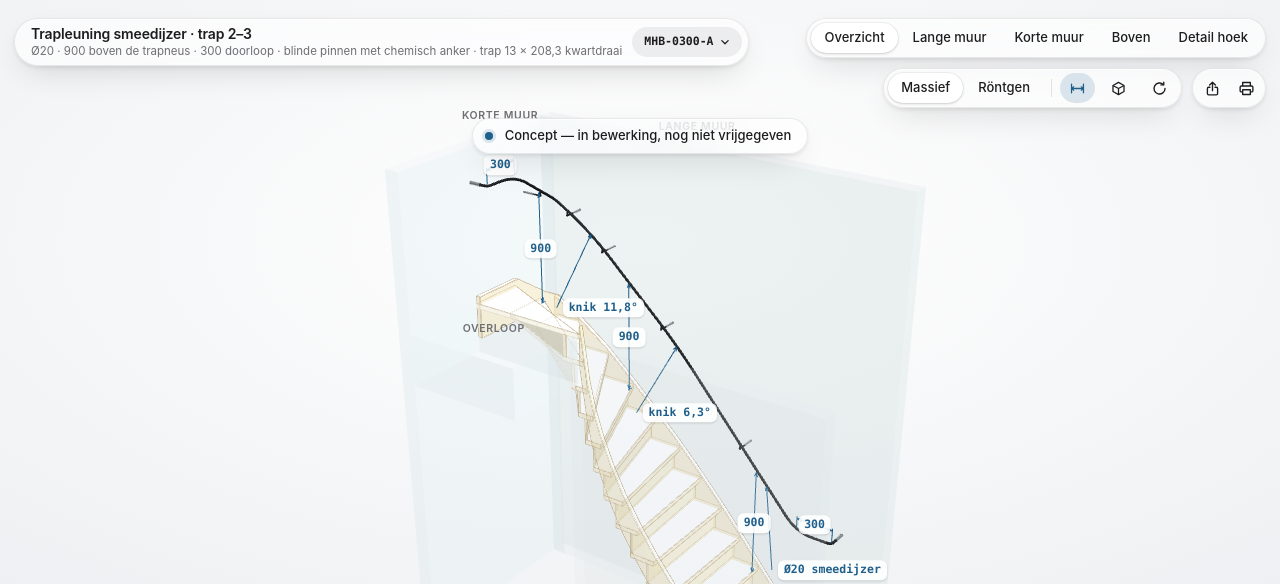
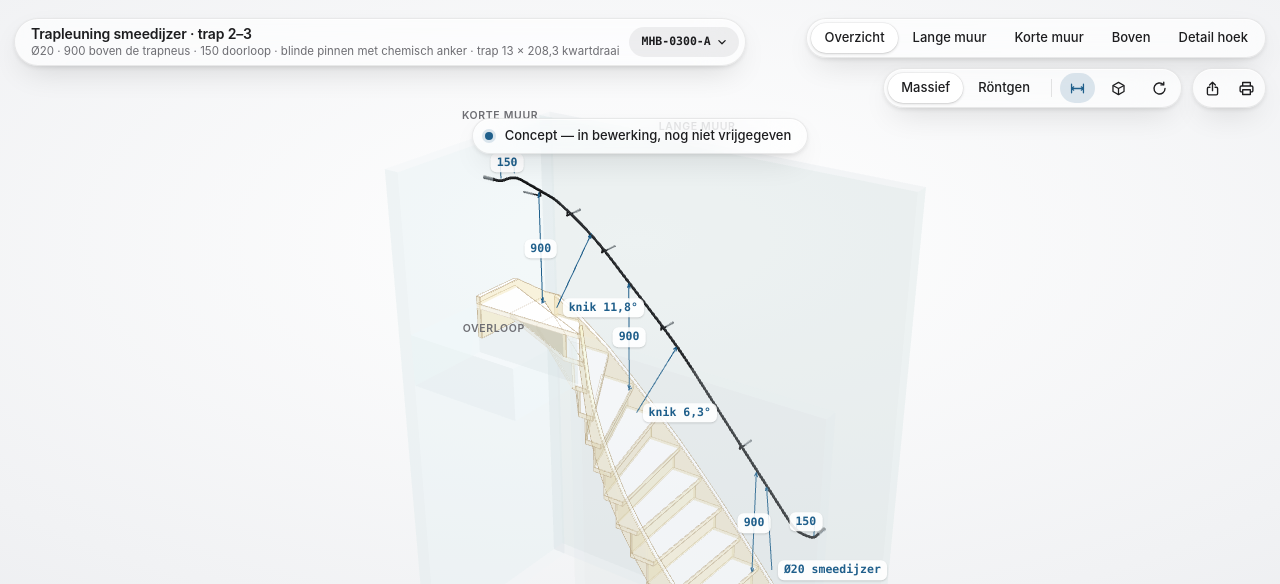
Before and after one commit to AfricaBambaata/prototypes, a plain HTML site: page drawings/MHB-0300/A.html in a window 1280 px wide. Shown: the top 584 px of the page. Drawn offline with nearby package versions, Linux system fonts and the light colour scheme.

Commit message:
MHB-0300-A (concept): doorloop voor en na de trap 150 mm
De horizontale doorloop onderaan en bovenaan is 150 mm (was 300);
plooistaat, lengtes (as ≈ 4,14 m) en maten bijgewerkt.

Co-Authored-By: Claude Opus 5.5 <noreply@anthropic.com>
Claude-Session: https://claude.ai/code/session_01XXJD1Cb5JRmrQvLX4eUmCv

```diff
--- a/drawings/MHB-0300/A.html
+++ b/drawings/MHB-0300/A.html
@@ -28,14 +28,14 @@
 // Trap overgenomen uit het grondplan van de trappenmaker (schaal 1:13,3), licht getekend; de leuning is het onderwerp.
 // Plan in mm: X langs de lange muur (0 = korte muur), Y van de lange muur naar binnen (0 … 941,68).
 // Wereld: x = X, z = Y, y = hoogte (0 = vloer beneden, 2708 = vloer boven).
-const D = {"NOS": [[[2311.1, 1.1], [2311.1, 941.1]], [[2135.2, 1.1], [2135.2, 941.1]], [[1957.1, 1.1], [1957.1, 941.1]], [[1780.1, 1.1], [1780.1, 941.1]], [[1598.0, 1.1], [1611.6, 941.1]], [[1404.0, 1.1], [1463.0, 941.1]], [[1199.8, 1.1], [1332.0, 941.1]], [[979.7, 0.6], [1224.8, 941.1]], [[749.9, 0.6], [1137.4, 941.1]], [[508.3, 1.7], [1068.2, 941.7]], [[215.0, 3.4], [1020.0, 941.7]], [[0.6, 190.0], [989.9, 941.1]], [[0.0, 506.6], [959.8, 941.7]]], "RAIL": [[2611.1, 0, 1111], [2611.1, 70, 1111], [2311.1, 70, 1111], [1211.1, 70, 2359], [411.1, 70, 3087], [70.0, 70, 3288], [70, 537.9, 3598], [70, 837.9, 3598], [0, 837.9, 3598]], "PINS": [[1791.1, 70, 1701], [1061.1, 70, 2496], [511.0999999999999, 70, 2996], [181.0999999999999, 70, 3223], [70, 248.9000000000001, 3407]], "OFF": 70, "BENDS": [90.0, 48.6, 6.3, 11.8, 73.7, 33.5, 90.0], "PITCH": [0.0, 0.0, 48.6, 42.3, 30.5, 33.5, 0.0, 0.0], "LEN": [70, 300, 1664, 1082, 396, 561, 300, 70]};
+const D = {"NOS": [[[2311.1, 1.1], [2311.1, 941.1]], [[2135.2, 1.1], [2135.2, 941.1]], [[1957.1, 1.1], [1957.1, 941.1]], [[1780.1, 1.1], [1780.1, 941.1]], [[1598.0, 1.1], [1611.6, 941.1]], [[1404.0, 1.1], [1463.0, 941.1]], [[1199.8, 1.1], [1332.0, 941.1]], [[979.7, 0.6], [1224.8, 941.1]], [[749.9, 0.6], [1137.4, 941.1]], [[508.3, 1.7], [1068.2, 941.7]], [[215.0, 3.4], [1020.0, 941.7]], [[0.6, 190.0], [989.9, 941.1]], [[0.0, 506.6], [959.8, 941.7]]], "RAIL": [[2461.1, 0, 1111], [2461.1, 70, 1111], [2311.1, 70, 1111], [1211.1, 70, 2359], [411.1, 70, 3087], [70.0, 70, 3288], [70, 537.9, 3598], [70, 687.9, 3598], [0, 687.9, 3598]], "PINS": [[1791.1, 70, 1701], [1061.1, 70, 2496], [511.0999999999999, 70, 2996], [181.0999999999999, 70, 3223], [70, 248.9000000000001, 3407]], "OFF": 70, "BENDS": [90.0, 48.6, 6.3, 11.8, 73.7, 33.5, 90.0], "PITCH": [0.0, 0.0, 48.6, 42.3, 30.5, 33.5, 0.0, 0.0], "LEN": [70, 150, 1664, 1082, 396, 561, 150, 70]};
 const W = 941.68, LEN = 2303.22, RISE = 2708 / 13, TREAD = 34, RISER = 12, OVER = 50, STRINGER = 33;
 const FLOOR2 = 2708, WALL_TOP = 3900;
 
 const viewer = DrawingViewer.create({
   lang: 'nl',
   title: 'Trapleuning smeedijzer · trap 2–3',
-  subtitle: 'Ø20 · 900 boven de trapneus · 300 doorloop · blinde pinnen met chemisch anker · trap 13 × 208,3 kwartdraai',
+  subtitle: 'Ø20 · 900 boven de trapneus · 150 doorloop · blinde pinnen met chemisch anker · trap 13 × 208,3 kwartdraai',
   number: 'MHB-0300-A',
   register: { url: '../../drawings.json', number: 'MHB-0300', rev: 'A' },
   colors: {
@@ -58,9 +58,9 @@ const viewer = DrawingViewer.create({
   titleBlock: [
     { k: 'Titel', v: 'Trapleuning smeedijzer · trap 2–3', title: true },
     { k: 'Tekeningnr.', v: 'MHB-0300-A' },
-    { k: 'Leuning', v: 'smeedijzer Ø20, langs lange en korte muur; bovenkant 900 boven de trapneuslijn (±13); loopt 300 horizontaal door voor de eerste en na de laatste trede' },
-    { k: 'Plooistaat', v: 'horizontaal 300 · knik 48,6° · 48,6° · knik 6,3° · 42,3° · knik 11,8° · 30,5° · hoek in plan 90° (3D 73,7°) · 33,5° · knik 33,5° · horizontaal 300' },
-    { k: 'Lengtes (as)', v: '70 · 300 · 1664 · 1082 · 396 · 561 · 300 · 70 (totaal ≈ 4440; 2 × 300 doorloop, 2 × 70 haaks naar de muur)' },
+    { k: 'Leuning', v: 'smeedijzer Ø20, langs lange en korte muur; bovenkant 900 boven de trapneuslijn (±13); loopt 150 horizontaal door voor de eerste en na de laatste trede' },
+    { k: 'Plooistaat', v: 'horizontaal 150 · knik 48,6° · 48,6° · knik 6,3° · 42,3° · knik 11,8° · 30,5° · hoek in plan 90° (3D 73,7°) · 33,5° · knik 33,5° · horizontaal 150' },
+    { k: 'Lengtes (as)', v: '70 · 150 · 1664 · 1082 · 396 · 561 · 150 · 70 (totaal ≈ 4140; 2 × 150 doorloop, 2 × 70 haaks naar de muur)' },
     { k: 'Bevestiging', v: '5 blinde pinnen Ø12 (40 omlaag, haaks naar de muur, 90 diep in chemisch anker) + beide uiteinden haaks 90 diep in de muur' },
     { k: 'Afstand muur', v: '60 vrij tussen muur en leuning (as op 70)' },
     { k: 'Trap', v: 'Keepboom_G · 13 × 208,3 · aantrede 176 · beuk 34 · trapgat 2303 × 942' },
@@ -157,7 +157,7 @@ const viewer = DrawingViewer.create({
 
     // ---------- leuning Ø20 (smeedijzer), plooien met afgeronde bochten
     const R = D.RAIL.map(([x, y, h]) => P(x, y, h));
-    const radius = [0, 40, 150, 250, 250, 70, 160, 40, 0];
+    const radius = [0, 40, 90, 250, 250, 70, 90, 40, 0];
     const path = new THREE.CurvePath();
     let prev = R[0];
     for (let i = 1; i < R.length - 1; i++) {
@@ -221,11 +221,11 @@ const viewer = DrawingViewer.create({
     all.leader({ p: R[5], e: R[5].clone().add(V(350, 420, 320)), text: 'hoek 90° in plan' });
     all.leader({ p: R[6], e: R[6].clone().add(V(320, 260, 260)), text: 'knik ' + pitchTxt(D.BENDS[5]) + ' → horizontaal' });
     all.leader({ p: R[2], e: R[2].clone().add(V(300, 320, 280)), text: 'knik ' + pitchTxt(D.BENDS[1]) + ' → horizontaal' });
-    // doorloop 300 voor en na de trap
+    // doorloop 150 voor en na de trap
     const [rx0, , rh0] = D.RAIL[2], [, ry1, rh1] = D.RAIL[7], [, ry0] = D.RAIL[6];
-    all.linear({ a: P(rx0, D.OFF, rh0 + 120), b: P(rx0 + 300, D.OFF, rh0 + 120), n: V(0, 0, 1), text: '300',
-      ext: [[P(rx0, D.OFF, rh0 + 20), P(rx0, D.OFF, rh0 + 140)], [P(rx0 + 300, D.OFF, rh0 + 20), P(rx0 + 300, D.OFF, rh0 + 140)]] });
-    all.linear({ a: P(D.OFF, ry0, rh1 + 120), b: P(D.OFF, ry1, rh1 + 120), n: V(1, 0, 0), text: '300',
+    all.linear({ a: P(rx0, D.OFF, rh0 + 120), b: P(rx0 + 150, D.OFF, rh0 + 120), n: V(0, 0, 1), text: '150',
+      ext: [[P(rx0, D.OFF, rh0 + 20), P(rx0, D.OFF, rh0 + 140)], [P(rx0 + 150, D.OFF, rh0 + 20), P(rx0 + 150, D.OFF, rh0 + 140)]] });
+    all.linear({ a: P(D.OFF, ry0, rh1 + 120), b: P(D.OFF, ry1, rh1 + 120), n: V(1, 0, 0), text: '150',
       ext: [[P(D.OFF, ry0, rh1 + 20), P(D.OFF, ry0, rh1 + 140)], [P(D.OFF, ry1, rh1 + 20), P(D.OFF, ry1, rh1 + 140)]] });
     all.leader({ p: mid(2, 0.25), e: mid(2, 0.25).add(V(250, -500, 300)), text: 'Ø20 smeedijzer' });
     all.note({ pos: P(LEN * 0.55, -60, WALL_TOP + 120), text: 'Lange muur' });
```
Also changed, not shown: previews/MHB-0300-A.jpg, previews/manifest.json.
